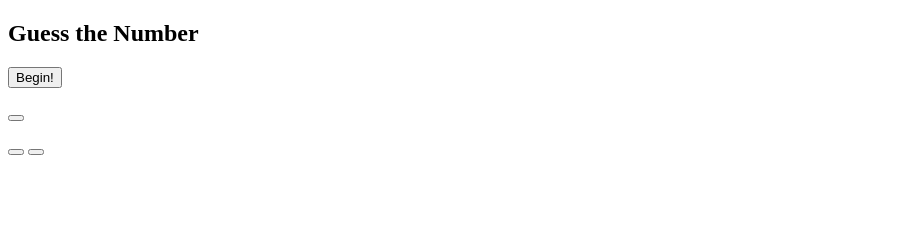
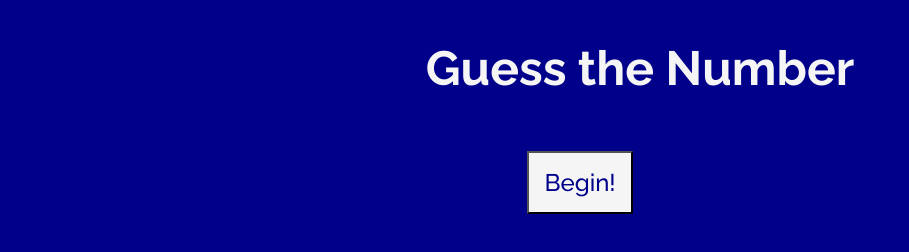
Before and after one commit to Wolk9/Level-14_Javascript-Guess-the-Number, a plain HTML site: page index.html in a window 1280 px wide. Shown: the whole page, without its empty margins (0-909 px from the left). Drawn offline with nearby package versions, Linux system fonts and the light colour scheme; files that its build step writes are made by us from their sources.

Commit message:
Eerste versie helemaal af!

```diff
--- a/index.html
+++ b/index.html
@@ -2,8 +2,10 @@
 <html>
 
 <head>
-    <link rel="stylesheet" type="text/css" href="styles.css" />
+    <link rel="stylesheet" type="text/css" href="style.css" />
     <script src="js/index.js"></script>
+    <link rel="shortcut icon" href="img/favicon.ico" type="image/x-icon" />
+
 </head>
 
 <body>
@@ -12,15 +14,14 @@
     </nav>
     <section>
         <h2>Guess the Number</h2>
+        <div class="flexbox">
 
-        <button onclick="getName()">Begin!</button>
+            <p id="start"><button class="flexbox" onclick="getName()">Begin!</button></p>
 
-        <p id="name"></p>
-        <button id="game" onclick="playGame()"></button>
-        <p id="thanks"></p>
-        <button id="newgame" onclick="newGame()"></button>
-        <button id="cancel" onclick="end()"></button>
-
+            <p id="name"></p>
+            <p id="newgame"></p>
+            <p id="cancel"></p>
+        </div>
     </section>
 </body>
 
--- a/js/index.js
+++ b/js/index.js
@@ -1,11 +1,13 @@
 function getName() {
   person = prompt("Wat is jouw naam", "");
   if (person != null) {
+    document.getElementById("start").innerText = "";
     document.getElementById("name").innerHTML =
       "Hallo " +
       person +
       ", hoe gaat het vandaag? <br> Zullen we een spelletje doen?";
-    document.getElementById("game").innerText = "Ja";
+    document.getElementById("newgame").innerHTML =
+      "<button class='flexbox' onclick='playGame()'>ja!</button>";
   }
   console.log("naam");
 }
@@ -20,14 +22,19 @@ function getRandomInt(min, max) {
 function newGame() {
   console.log(person);
   console.log("new game");
-  document.getElementById("thanks").innerHTML =
+  document.getElementById("name").innerHTML =
     "Bedankt voor het spelen " + person + ". <br> Wil je nog een keer?";
-  document.getElementById("newgame").innerText = "Ja";
+
+  document.getElementById("start").innerText = "";
+  document.getElementById("newgame").innerText = "";
+  document.getElementById("cancel").innerText = "";
   playGame();
 }
 
 function playGame() {
-  console.log("playgame");
+  document.getElementById("start").innerText = "";
+  document.getElementById("name").innerText = "";
+  document.getElementById("newgame").innerText = "";
   let NumberToGuess = getRandomInt(1, 25);
   console.log(NumberToGuess);
   let UserGuess = undefined;
@@ -43,14 +50,14 @@ function playGame() {
     }
   }
 
-  // dit hieronder voert ie niet uit. Waarom niet?
-  document.getElementById("thanks").innerHTML =
+  document.getElementById("name").innerHTML =
     "Bedankt " +
     person +
     ", dat was leuk! <br> Zullen we nog een keer een spelletje doen?";
-  document.getElementById("newgame").innerText = "Ja";
-  document.getElementById("cancel").innerText = "Nee";
-  // dit hierboven voert ie niet uit. Waarom niet?
+  document.getElementById("newgame").innerHTML =
+    "<button class='flexbox' onclick='newGame()'>ja</button>";
+  document.getElementById("cancel").innerHTML =
+    "<button class='flexbox' onclick='end()'>nee</button>";
 }
 
 function end() {
--- a/style.scss
+++ b/style.scss
@@ -3,4 +3,44 @@
 /* Global */
 * {
   box-sizing: border-box;
+  background-color: darkblue;
+  color: whitesmoke;
 }
+
+h2 {
+  font-family: Raleway;
+  font-weight: 700;
+  font-size: 3em;
+  text-align: center;
+}
+
+p {
+  font-family: Raleway;
+  font-weight: 300;
+  font-size: 1.5em;
+  margin: 10px 20px;
+}
+
+.flexbox {
+  display: flex;
+  flex-direction: row;
+  flex-wrap: nowrap;
+  justify-content: center;
+  align-content: center;
+}
+
+.flexbox p {
+  flex: 0 1 auto;
+  align-self: center;
+  text-align: left;
+}
+
+button {
+  margin: 5px 20px;
+  padding: 15px;
+  background-color: whitesmoke;
+  color: darkblue;
+  font-family: Raleway;
+  font-weight: 500;
+  font-size: 1em;
+}
```
Also changed, not shown: img/favicon.ico (added), style.css, 1 other file.
